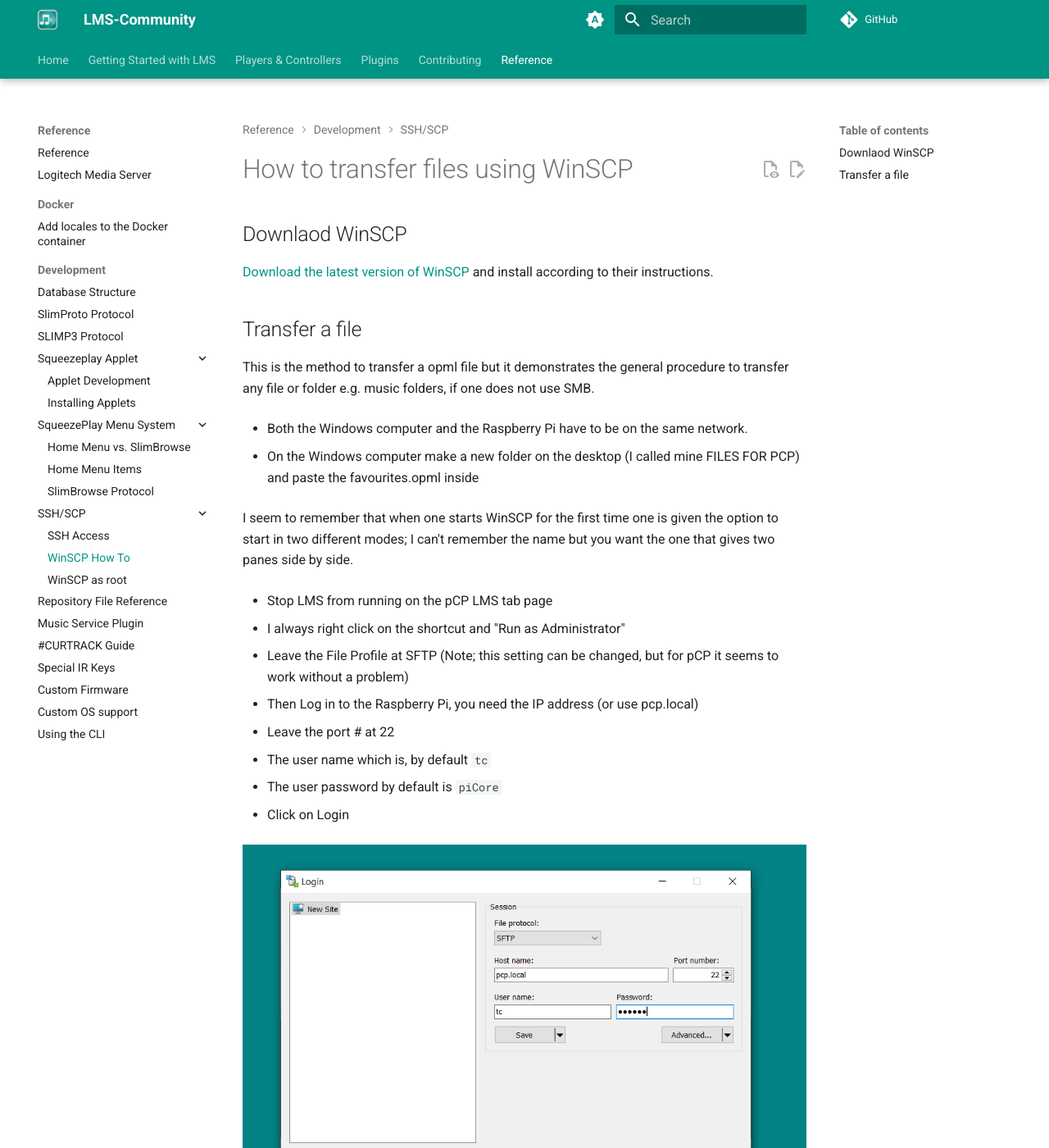
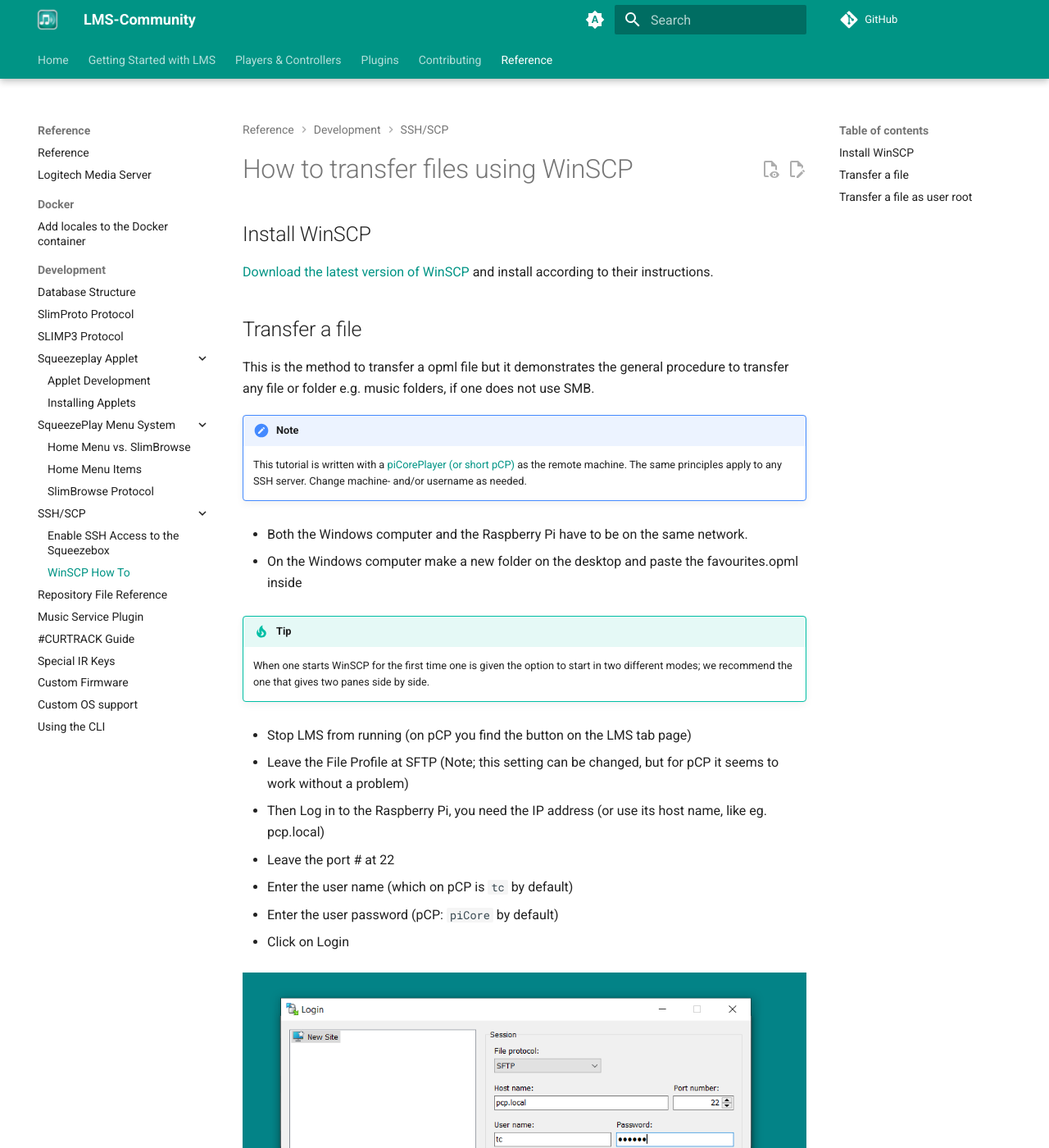
Before and after one commit to LMS-Community/lms-community.github.io, an MkDocs documentation site: the page built from docs/reference/winscp.md, in a window 1280 px wide and 1400 px high. Shown: the whole window at 82% size. Built offline with MkDocs 1.6.1 and Material for MkDocs 9.7.7, drawn with Linux system fonts in a browser that asks for light colours; comment, search, counter and statistics services are not loaded; some of the changed text lies outside the part shown.

Commit message:
Consolidate the two WinSCP related articles and add some notes about the use of pCP in the examples.

```diff
--- a/docs/reference/winscp.md
+++ b/docs/reference/winscp.md
@@ -5,7 +5,7 @@
 
 # How to transfer files using WinSCP
 
-## Downlaod WinSCP
+## Install WinSCP
 
 [Download the latest version of WinSCP](https://winscp.net/eng/download.php) and install according to their instructions.
 
@@ -13,25 +13,27 @@
 
 This is the method to transfer a opml file but it demonstrates the general procedure to transfer any file or folder e.g. music folders, if one does not use SMB.
 
+!!! note
+    This tutorial is written with a [piCorePlayer (or short pCP)](https://picoreplayer.org) as the remote machine. The same principles apply to any SSH server. Change machine- and/or username as needed.
+
 * Both the Windows computer and the Raspberry Pi have to be on the same network.
 
-* On the Windows computer make a new folder on the desktop (I called mine FILES FOR PCP) and paste the favourites.opml inside
+* On the Windows computer make a new folder on the desktop and paste the favourites.opml inside
 
-I seem to remember that when one starts WinSCP for the first time one is given the option to start in two different modes; I can't remember the name but you want the one that gives two panes side by side.
+!!! tip
+    When one starts WinSCP for the first time one is given the option to start in two different modes; we recommend the one that gives two panes side by side.
 
-* Stop LMS from running on the pCP LMS tab page
+* Stop LMS from running (on pCP you find the button on the LMS tab page)
 
-* I always right click on the shortcut and "Run as Administrator"
+* Leave the File Profile at SFTP (Note; this setting can be changed, but for pCP it seems to work without a problem)
 
-* Leave the File Profile at SFTP   (Note; this setting can be changed, but for pCP it seems to work without a problem)
-
-* Then Log in to the Raspberry Pi, you need the IP address (or use pcp.local)
+* Then Log in to the Raspberry Pi, you need the IP address (or use its host name, like eg. pcp.local)
 
 * Leave the port # at 22
 
-* The user name which is, by default `tc`
+* Enter the user name (which on pCP is `tc` by default)
 
-* The user password by default is `piCore`
+* Enter the user password (pCP: `piCore` by default)
 
 * Click on Login
 
@@ -45,7 +47,7 @@
 
 ![](assets/winscp/3-winscp.png)
 
-The one on the left is the Windows computer you are using and the one on the right the Raspberry Pi with pCP
+The one on the left is the Windows computer you are using and the one on the right the remote machine (a Raspberry Pi with pCP).
 
 * In the Left Pane, select the location from the dropdown and then double click on the rewuired folder to open it.
 
@@ -74,3 +76,29 @@
 Close WinSCP (click yes on the Termination warning box) and reboot the Pi.
 
 ![](assets/winscp/9-winscp.png)
+
+## Transfer a file as user `root`
+
+Normally I use SFTP or SCP as File Protocal but sometimes one is denied permission to perform the task and one needs to utilise the user `root`.
+
+* Fill in the login detail as required and then click on Advanced
+
+![](assets/winscp/1-root-winscp.png)
+
+* In the window that opens click on the following areas in sequence: "Shell"
+
+![](assets/winscp/2-root-winscp.png)
+
+* then "`sudo su`" from the dropdown
+
+![](assets/winscp/3-root-winscp.png)
+
+* then on OK
+
+![](assets/winscp/4-root-winscp.png)
+
+* The window will close and then click on Login
+
+This is a rpi 4B with LMS installed on the Raspberry Pi OS Bookworm Lite 64 bit:
+
+![](assets/winscp/5-root-winscp.png)
--- a/mkdocs.yml
+++ b/mkdocs.yml
@@ -120,9 +120,8 @@
         - Home Menu Items: reference/adding-menus-squeezeplay.md
         - SlimBrowse Protocol: reference/slimbrowse.md
       - SSH/SCP:
-        - SSH Access: reference/enable-ssh.md
+        - Enable SSH Access to the Squeezebox: reference/enable-ssh.md
         - WinSCP How To: reference/winscp.md
-        - WinSCP as root: reference/winscp-root.md
       - Plugin/Applet Repositories: reference/repository-dev.md
       - Music Service Plugin: reference/music-service-plugin.md
       - "#CURTRACK Guide": reference/curtrack.md
```
Also changed, not shown: docs/reference/winscp-root.md (deleted, +0 -38 lines).
